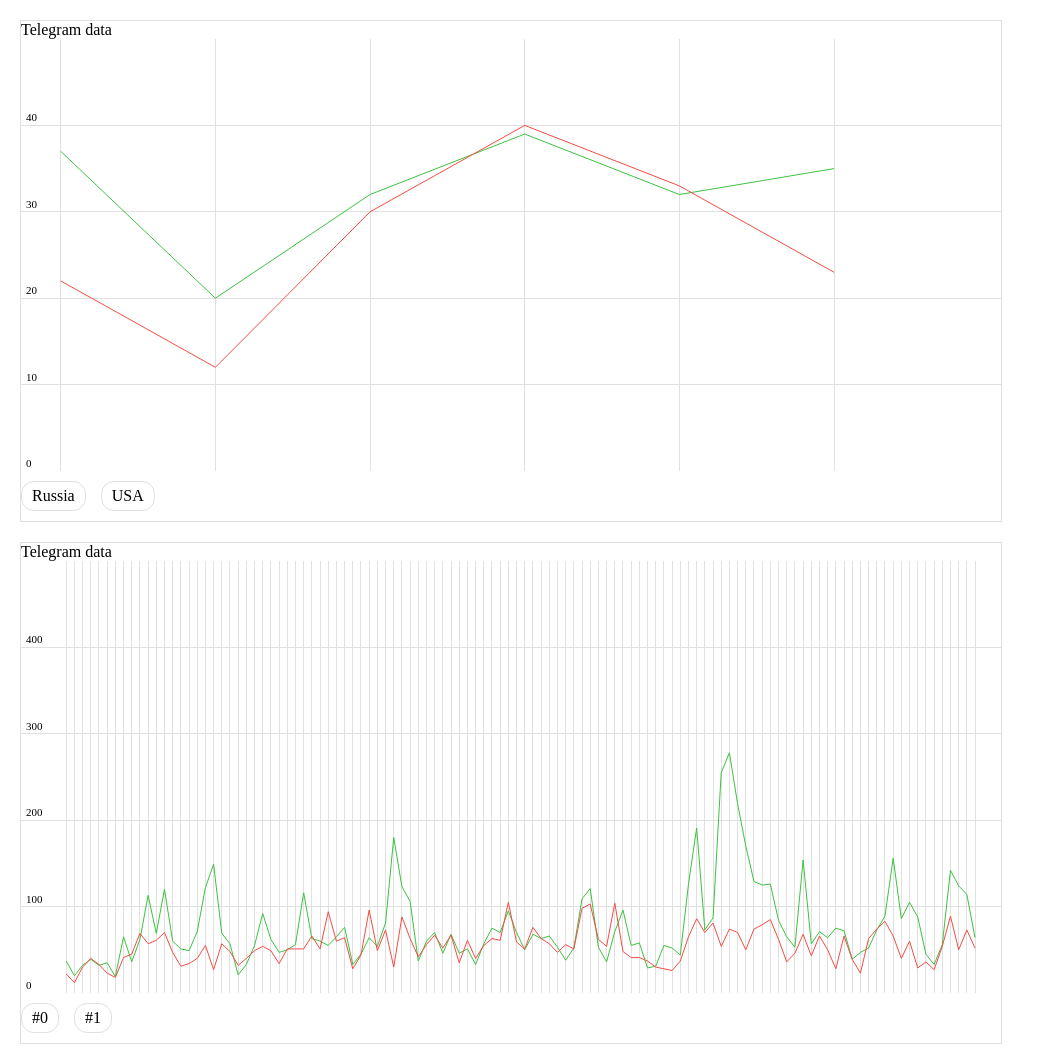
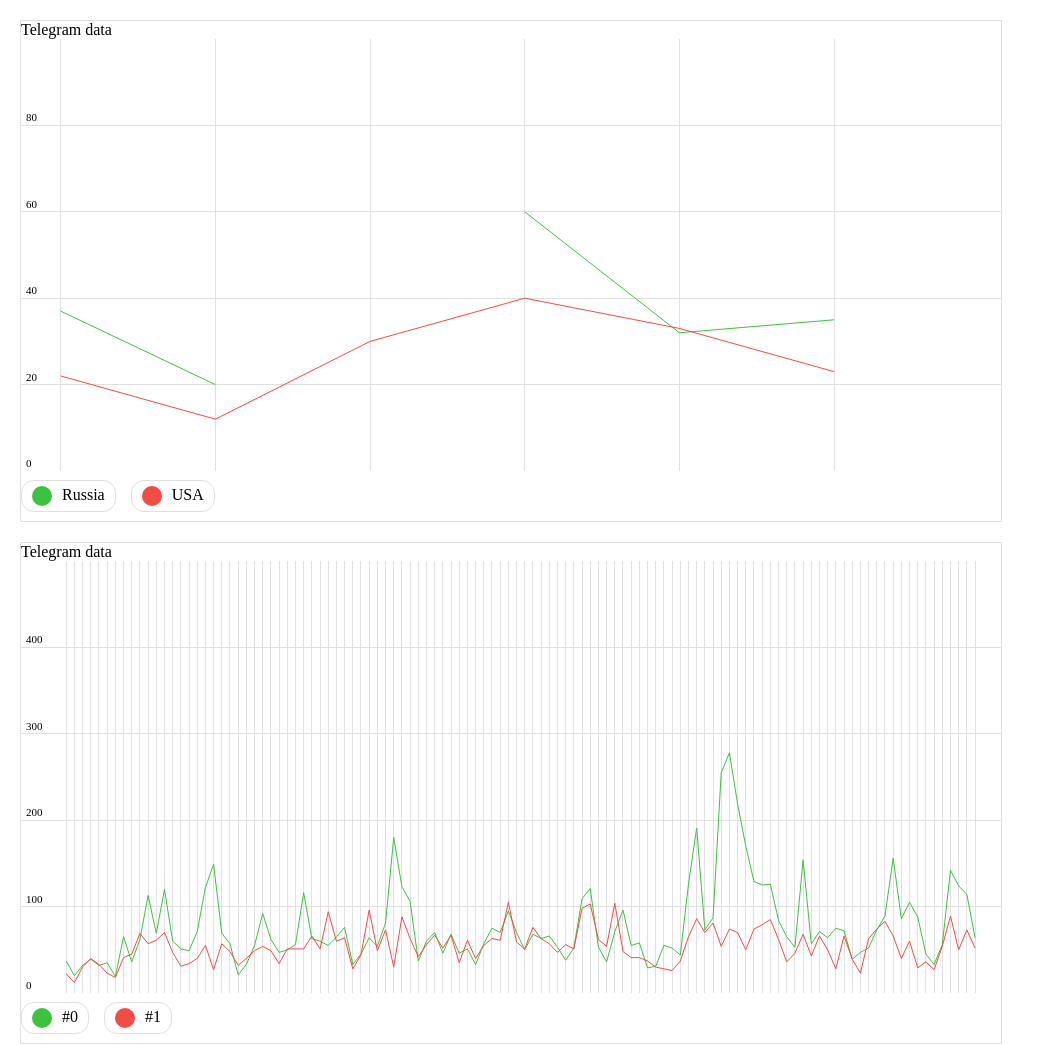
Before and after one commit to kidar2/TC, a website built with webpack: page index.html in a window 1280 px wide. Shown: the top 1046 px of the page, without its empty margins (0-1045 px from the left). Built offline with nearby package versions, Linux system fonts and the light colour scheme; files whose address does not match are found by name.

Commit message:
Legend 2

```diff
--- a/src/Chart.ts
+++ b/src/Chart.ts
@@ -150,6 +150,7 @@ export default class Chart {
 	{
 		let s = this.series.find(s => s.id == serId);
 		s.setIsVisible(!s.visible);
+		this.update();
 	}
 
 	getPlotAreaHeight()
@@ -171,6 +172,11 @@ export default class Chart {
 		this.svg.setAttribute("viewBox", "0 0 " + this.config.width + " " + this.getPlotAreaHeight());
 		this.svg.style.width = this.config.width + 'px';
 		this.svg.style.height = this.getPlotAreaHeight() + 'px';
+		this.update();
+	}
+
+	public update()
+	{
 		this.yAxis.update(this.getPlotAreaHeight(), this.config.width + 50);
 		this.xAxis.update(this.getPlotAreaHeight(), this.getPlotAreaWidth(), this.yAxis.getWidth());
 		this.series.forEach(s => s.update(this.getPlotAreaHeight(), this.getPlotAreaWidth(), this.yAxis, this.xAxis));
--- a/src/ChartData.ts
+++ b/src/ChartData.ts
@@ -14,8 +14,8 @@ export const CHARTS_DATA = [
 				"y0",
 				37,
 				20,
-				32,
-				39,
+				null,
+				60,
 				32,
 				35
 			],
--- a/src/Legend.scss
+++ b/src/Legend.scss
@@ -11,13 +11,22 @@
   {
 	 border: 1px solid $main-color;
 	 border-radius: 13px;
-	 display: inline-block;
+	 display: inline-flex;
 	 padding: 5px 10px;
 	 cursor: pointer;
 
 	 &:hover
 	 {
 		background-color: $main-color;
+	 }
+
+	 &__circle
+	 {
+		border-radius: 50%;
+		width: 20px;
+		height: 20px;
+		display: inline-block;
+		margin-right: 10px;
 	 }
   }
 
--- a/src/Legend.ts
+++ b/src/Legend.ts
@@ -30,7 +30,7 @@ export default class Legend {
 		{
 			let item = document.createElement("div");
 			item.classList.add('chart__legend__item');
-			item.innerText = series.config.name;
+			item.innerHTML = `<span class="chart__legend__item__circle" style="background-color: ${series.config.color}"> </span> ${series.config.name}`;
 			item.setAttribute("series-id", series.id);
 			item.addEventListener('click', (e) => this.onClick(e));
 			this.root.appendChild(item);
@@ -40,6 +40,8 @@ export default class Legend {
 	onClick(e: MouseEvent)
 	{
 		let id = (e.target as HTMLElement).getAttribute("series-id");
+		if (!id)
+			id = ((e.target as HTMLElement).parentNode as HTMLElement).getAttribute("series-id");
 		if (this.itemClickCallback)
 			this.itemClickCallback(id);
 	}
--- a/src/LineSeries.ts
+++ b/src/LineSeries.ts
@@ -41,6 +41,9 @@ export default class LineSeries {
 			this.nodes.forEach(n => removeNode(n));
 
 		this.nodes = [];
+		if (this.visible)
+		{
+
 			this.indexToPoint = {};
 			let points = "",
 				 topValue = yAxis.getTopValue();
@@ -77,6 +80,7 @@ export default class LineSeries {
 					stroke: this.config.color
 				}));
 		}
+	}
 
 	setIsVisible(value: boolean)
 	{
```
Lines whose indentation alone changed are shown as unchanged.
